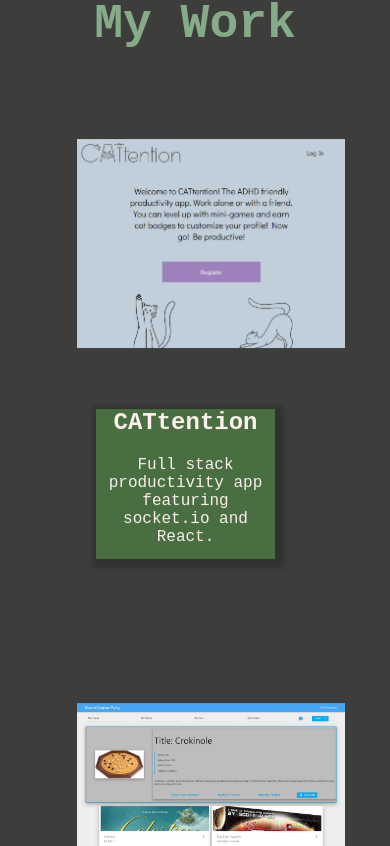
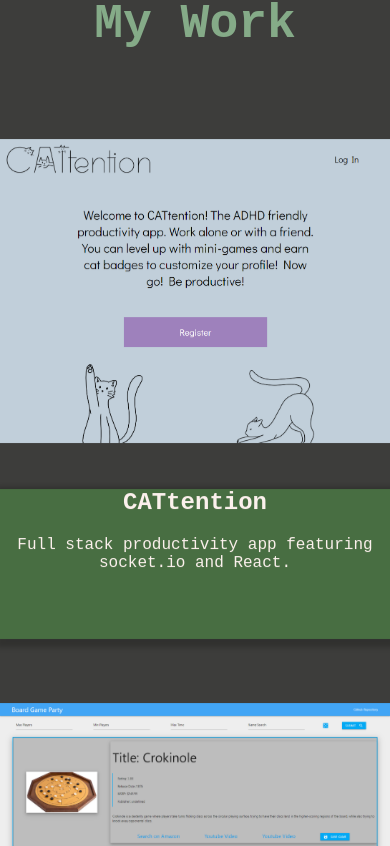
Before and after one commit to blaubachs/react-portfolio, a React (Create React App) app: page / in a window 390 px wide. Shown: the part 1258-2104 px from the top of the page. Built offline with nearby package versions, Linux system fonts and the light colour scheme; a web font is replaced by a local one.

Commit message:
added media queries for 768px screens

```diff
--- a/src/assets/css/ExtraWorkContent.css
+++ b/src/assets/css/ExtraWorkContent.css
@@ -1,7 +1,7 @@
 .extra-card-content {
   margin: 0;
   padding: 0;
-  height: 450px;
+  height: auto;
   background: var(--light-green);
 }
 
@@ -66,3 +66,30 @@
   width: 55%;
   margin: 0;
 }
+
+@media screen and (max-width: 768px) {
+  .top-row {
+    margin-left: 10%;
+    margin-right: 10%;
+  }
+
+  .extra-content-row {
+    margin-left: 1rem;
+    margin-right: 1rem;
+    display: flex;
+    text-align: left;
+    flex-direction: column;
+  }
+
+  #technologies-list {
+    width: 90%;
+  }
+
+  #problem-text {
+    width: 100%;
+  }
+
+  #icon-container {
+    width: 100%;
+  }
+}
--- a/src/assets/css/WorkCard.css
+++ b/src/assets/css/WorkCard.css
@@ -46,3 +46,30 @@
   position: static;
   margin-bottom: 3rem;
 }
+
+@media screen and (max-width: 768px) {
+  .work-card {
+    margin-left: 0;
+    margin-right: 0;
+    padding-left: 0;
+  }
+  .work-card-content {
+    width: 100%;
+    bottom: 0;
+    left: 0;
+  }
+  .work-card img {
+    width: 100%;
+  }
+
+  #clicked {
+    margin-right: 0;
+    height: 100%;
+  }
+  #clicked .work-card-image {
+    height: 200px;
+  }
+  #clicked .work-card-image img {
+    width: 100%;
+  }
+}
```
